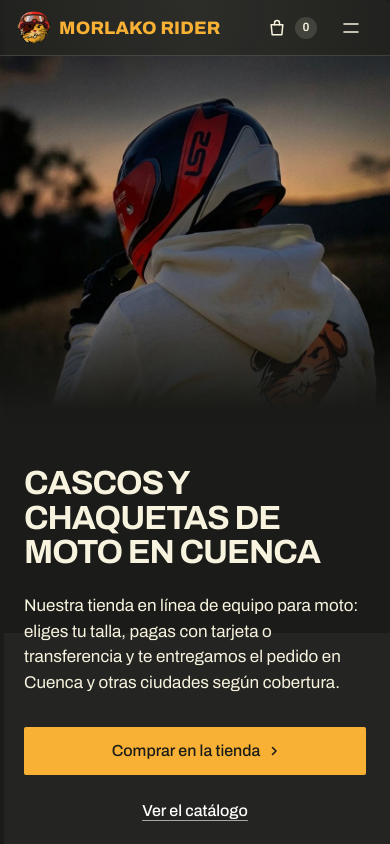
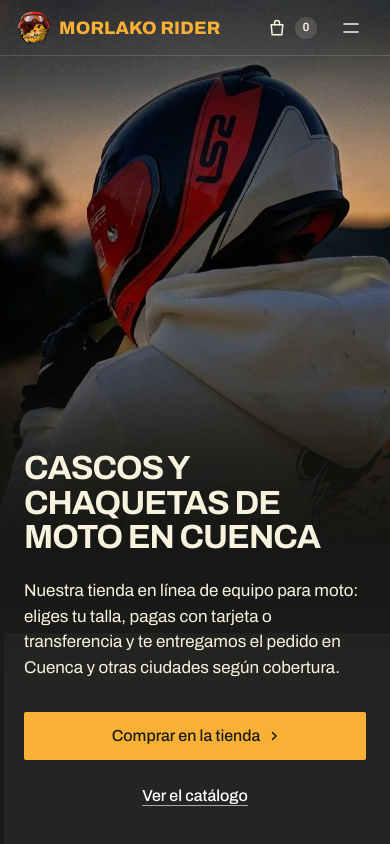
Before and after one commit to jhonatanT04/MorlakoRider, a React (Vite) app in the folder Frontend-MorlakoRider/: page / in a window 390 px wide. Shown: the top 844 px of the page. Built offline with nearby package versions, Linux system fonts and the light colour scheme.

Commit message:
feat: enhance hero section for tablet and mobile with gradient overlay and responsive image adjustments

```diff
--- a/Frontend-MorlakoRider/src/index.css
+++ b/Frontend-MorlakoRider/src/index.css
@@ -482,3 +482,17 @@ main > section:not(.ground-inverse):not(.ground-maroon) { background: transparen
 .transfer__to p, .transfer__hint { margin: 0; color: var(--p-muted); }
 .transfer__to p { color: var(--p-ink); font-weight: 600; }
 .checkout .field input[type="date"] { color-scheme: dark; }
+
+/* tablet y teléfono: como en escritorio, la foto cubre toda la primera pantalla (también por debajo de la
+   barra transparente) y el texto va encima, abajo, sobre un degradado oscuro para que se lea */
+@media (max-width: 1023px) {
+  .hero--night { --photo: 0px; position: relative; isolation: isolate; }
+  /* la foto arriba (sin ampliarse de más en una pantalla alta) y se desvanece hacia la fibra de carbono */
+  .hero--night > .hero__bg { top: 0; bottom: auto; height: min(64svh, 140vw); object-position: 60% 35%; }
+  .hero--night::after {
+    content: ""; position: absolute; inset: 0; z-index: 0; pointer-events: none;
+    background: linear-gradient(180deg, rgb(17 18 15 / 0) 35%, rgb(17 18 15 / 0.6) 58%, rgb(17 18 15 / 0) 80%);
+  }
+  .hero--night > .wrap > .hero-text,
+  .hero--night[data-calm] > .wrap > .hero-text { justify-content: flex-end; }
+}
```
